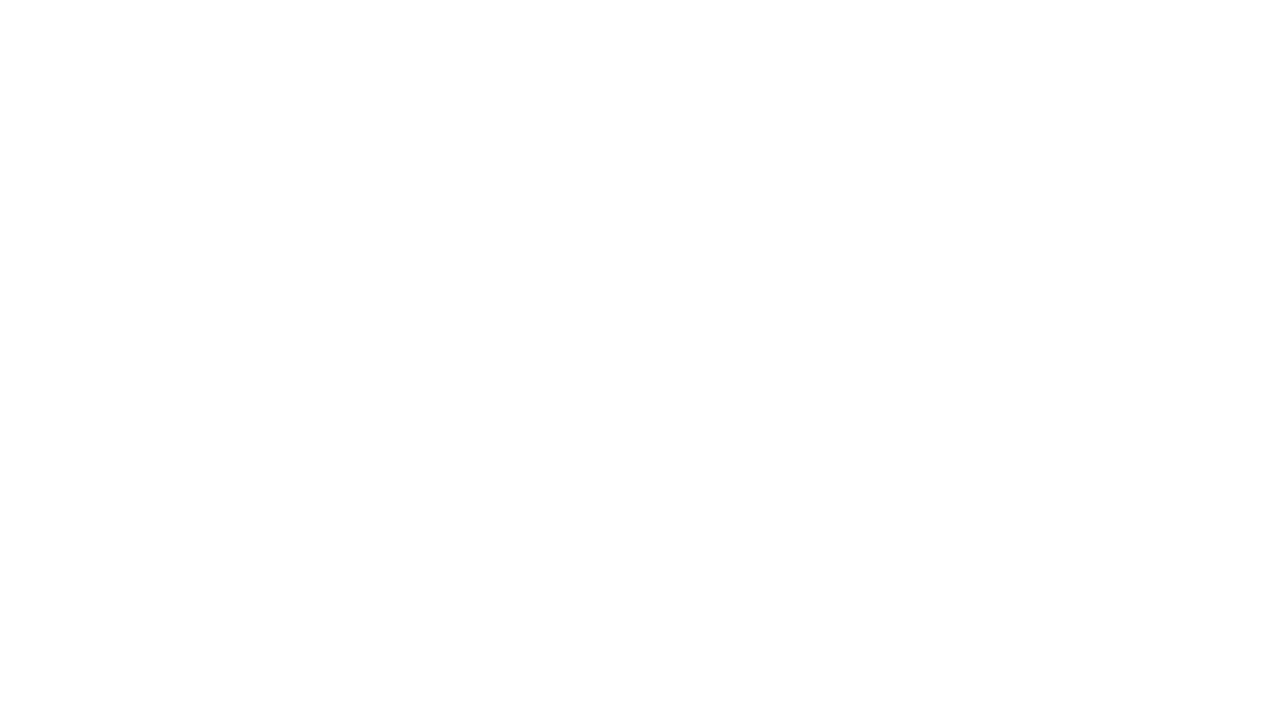
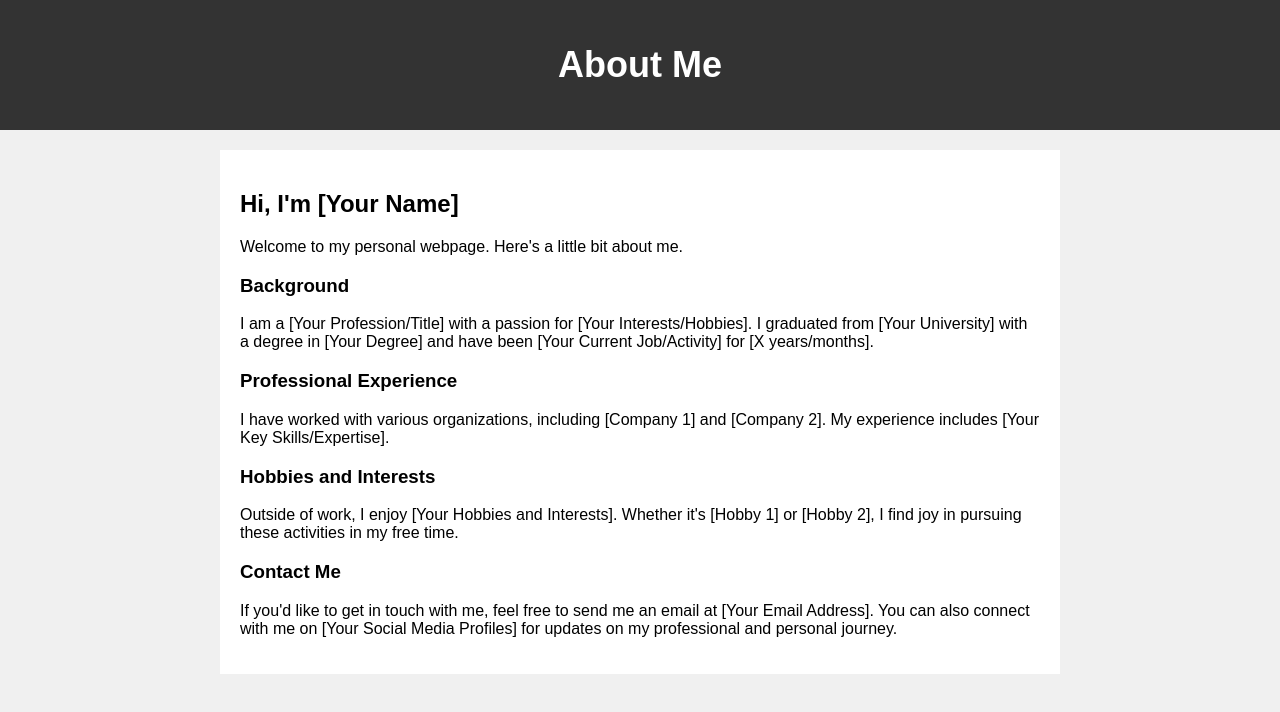
Before and after one commit to todimskii/https---github.com-todimskii-myfirstwebpage-readme, a plain HTML site: page index.html in a window 1280 px wide. Drawn offline with Linux system fonts and the light colour scheme.

Commit message:
updated index file

```diff
--- a/index.html
+++ b/index.html
@@ -1,15 +1,52 @@
 <!DOCTYPE html>
 <html lang="en">
-
-
 <head>
     <meta charset="UTF-8">
     <meta name="viewport" content="width=device-width, initial-scale=1.0">
-    <title>About Me - Olatunji Adebajo</title>
+    <title>About Me</title>
+    <style>
+        body {
+            font-family: Arial, sans-serif;
+            background-color: #f0f0f0;
+            margin: 0;
+            padding: 0;
+        }
+        header {
+            background-color: #333;
+            color: #fff;
+            text-align: center;
+            padding: 20px;
+        }
+        h1 {
+            font-size: 36px;
+        }
+        .container {
+            max-width: 800px;
+            margin: 20px auto;
+            padding: 20px;
+            background-color: #fff;
+        }
+    </style>
 </head>
+<body>
+    <header>
+        <h1>About Me</h1>
+    </header>
+    <div class="container">
+        <h2>Hi, I'm [Your Name]</h2>
+        <p>Welcome to my personal webpage. Here's a little bit about me.</p>
 
+        <h3>Background</h3>
+        <p>I am a [Your Profession/Title] with a passion for [Your Interests/Hobbies]. I graduated from [Your University] with a degree in [Your Degree] and have been [Your Current Job/Activity] for [X years/months].</p>
 
-<body>
+        <h3>Professional Experience</h3>
+        <p>I have worked with various organizations, including [Company 1] and [Company 2]. My experience includes [Your Key Skills/Expertise].</p>
 
+        <h3>Hobbies and Interests</h3>
+        <p>Outside of work, I enjoy [Your Hobbies and Interests]. Whether it's [Hobby 1] or [Hobby 2], I find joy in pursuing these activities in my free time.</p>
+
+        <h3>Contact Me</h3>
+        <p>If you'd like to get in touch with me, feel free to send me an email at [Your Email Address]. You can also connect with me on [Your Social Media Profiles] for updates on my professional and personal journey.</p>
+    </div>
 </body>
 </html>
```
